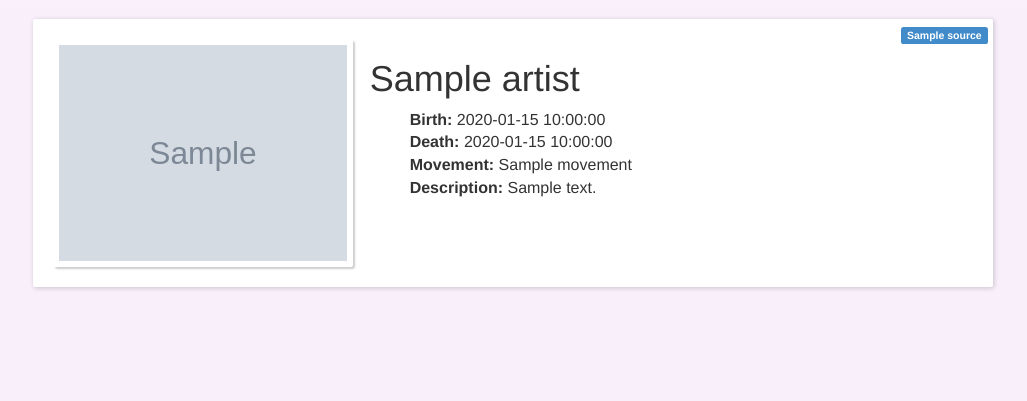
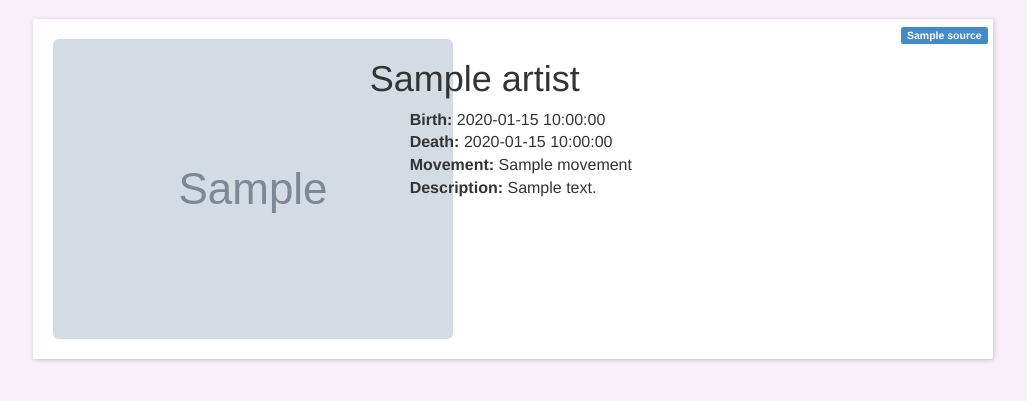
Before and after one commit to warunsl/Provenir, a Flask app: template app/templates/artist.html in a window 1280 px wide. Shown: the part 51-452 px from the top of the page, without its empty margins (142-1169 px from the left). Run offline with Flask 2, Linux system fonts and the light colour scheme; the template is opened without the code that fills it: most values are stand-ins (such as "Sample title", 1, 10 or a date in 2020); grey boxes marked "Sample" are stand-in pictures; some libraries are stand-ins or nearby versions.

Commit message:
Rounded the image borders

```diff
--- a/app/templates/artist.html
+++ b/app/templates/artist.html
@@ -94,7 +94,7 @@
             {% endif %}
             <div class="row">
                 <div class="col-md-4" style="text-align:center">
-                    <img class="img-thumb" src="{{ artist.image }}">
+                    <img class="img-rounded" src="{{ artist.image }}">
                 </div>
                 <div class="col-md-6">
                     <h1>{{ artist.name }}</h1>
```
